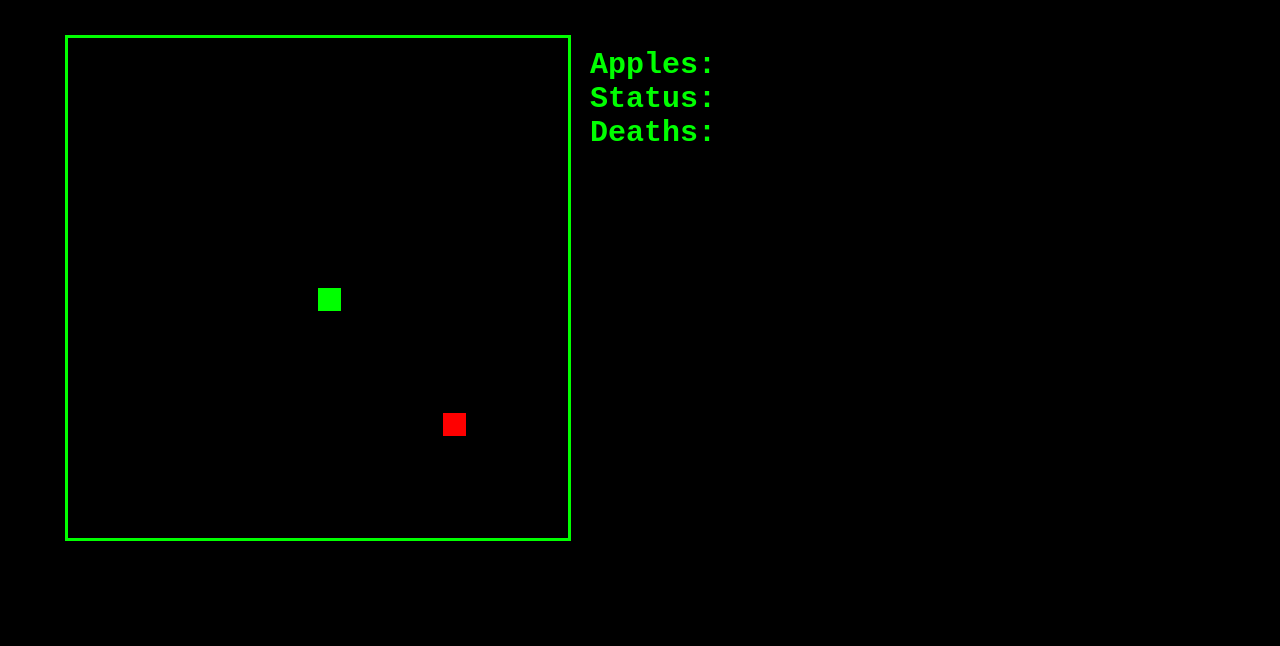
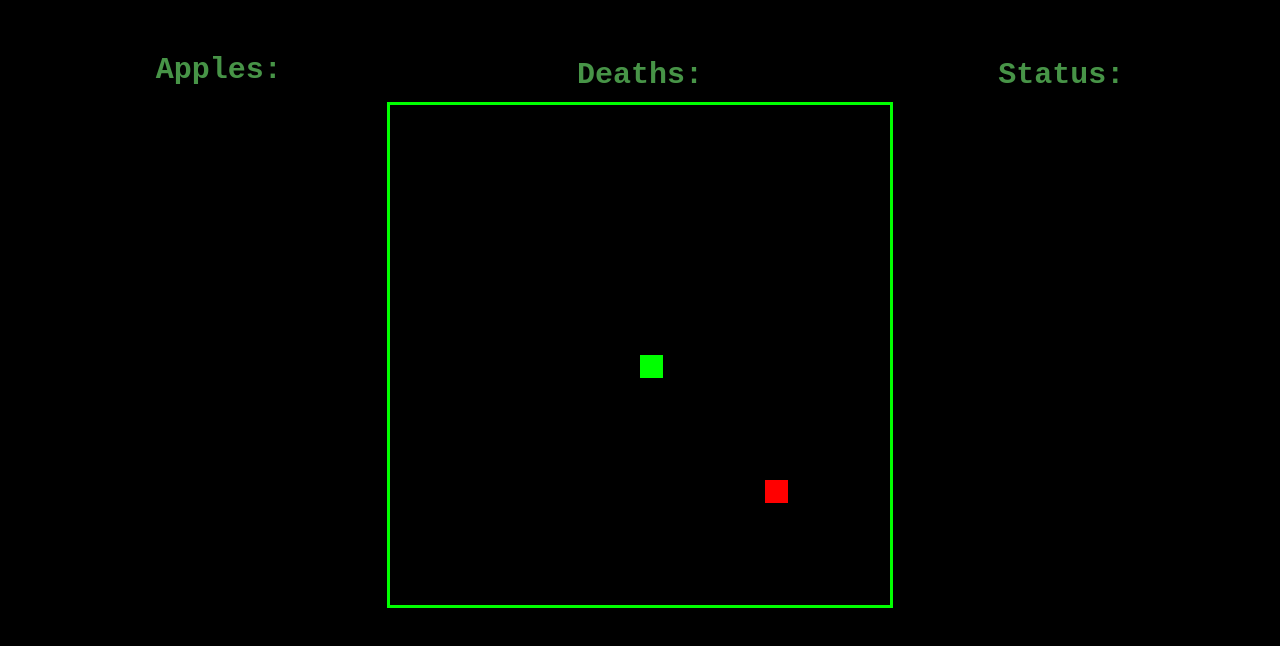
Before and after one commit to niklasHagner/snake, a plain HTML site: page index.html in a window 1280 px wide. Drawn offline with Linux system fonts and the light colour scheme; a web font is replaced by a local one.

Commit message:
Display scores above game canvas

```diff
--- a/index.html
+++ b/index.html
@@ -14,31 +14,71 @@
         }
 
         body {
-            display: flex;
-            justify-content: center;
+
             padding-top: 40px;
-            box-sizing: border-box;
             font-family: 'VT323', monospace;
             font-size: 30px;
             background-color: black;
             color: lime;
         }
+
+        body * {
+            box-sizing: border-box;
+        }
+
+        body * + * {
+            margin-top: 10px;
+        }
+
+        #text-container {
+            font-weight: bold;
+            align-items: center;
+            justify-content: space-around;
+            display: flex;
+            text-align: center;
+        }
+        #text-container div {
+            font-weight: bold;
+        }
+        #text-container strong {
+            color: #479447;
+        }
+        #text-container span {
+            color: lime;
+        }
+
+        #canvas-wrapper {
+            display: flex;
+            display: flex;
+            justify-content: center;
+        }
+
+        #canvas {
+            border: solid 3px lime;
+        }
     </style>
 </head>
 <body>
-    <canvas id="canvas" width="500" height="500" style="position: absolute; top: 35px; left: 65px; border: solid 3px lime;"></canvas>
-    <div style="position:absolute; left: 590px;">
-        <strong>Apples:</strong>
-        <span id="score"></span>
-        <br>
+    <article id="text-container">
+        <div>
+            <strong>Apples:</strong>
+            <span id="score"></span>
 
-        <strong>Status:</strong>
-        <span id="status"></span>
-        <br>
-        <strong>Deaths:</strong>
-        <span id="deaths"></span>
-        <br>
-    </div>
+        </div>
+        <div>
+            <strong>Deaths:</strong>
+            <span id="deaths"></span>
+        </div>
+        <div>
+            <strong>Status:</strong>
+            <span id="status"></span>
+        </div>
+    </article>
+
+    <article id="canvas-wrapper">
+        <canvas id="canvas" width="500" height="500"></canvas>
+    </article>
+
     <script src="snake.js"></script>
 </body>
 </html>
--- a/snake.js
+++ b/snake.js
@@ -3,7 +3,7 @@ window.onload = () => {
     ctx = canvas.getContext("2d");
     document.addEventListener("keydown", keyPress);
     setInterval(game, 60);
-    scoreEl = document.getElementById("score");
+    appleCounterEl = document.getElementById("score");
     statusEl = document.getElementById("status");
     deathEl = document.getElementById("deaths");
 }
@@ -13,7 +13,7 @@ tileSize = canvas.width / tileCount;
 player = { x: 10, y: 10, tailLength: 5, trail: [] };
 apple = { x: 15, y: 15 };
 velocity = { x: 0, y: 0 };
-state = { score: 0, paused: true, deaths: 0 };
+state = { appleCounter: 0, score: 0, paused: true, deaths: 0 };
 
 let countScore = false;
 
@@ -66,8 +66,9 @@ game = () => {
     if (apple.x === player.x && apple.y === player.y) {
         player.tailLength++;
         state.score++;
+        state.appleCounter++;
         changeAppleLocation();
-        scoreEl.innerText = state.score;
+        appleCounterEl.innerText = state.appleCounter;
     }
     // ctx.fillRect(apple.x * tileSize, apple.y*tileSize, tileSize-2, tileSize-2);
     ctx.fillStyle = "red";
@@ -89,6 +90,13 @@ changeAppleLocation = () => {
 }
 
 keyPress = (ev) => {
+
+
+    //prevent space and arrow keys from scrolling the page
+    if([32, 37, 38, 39, 40].indexOf(ev.keyCode) > -1) {
+        ev.preventDefault();
+    }
+
     switch (ev.keyCode) {
         case 32: //Space
             state.paused = !state.paused;
```
